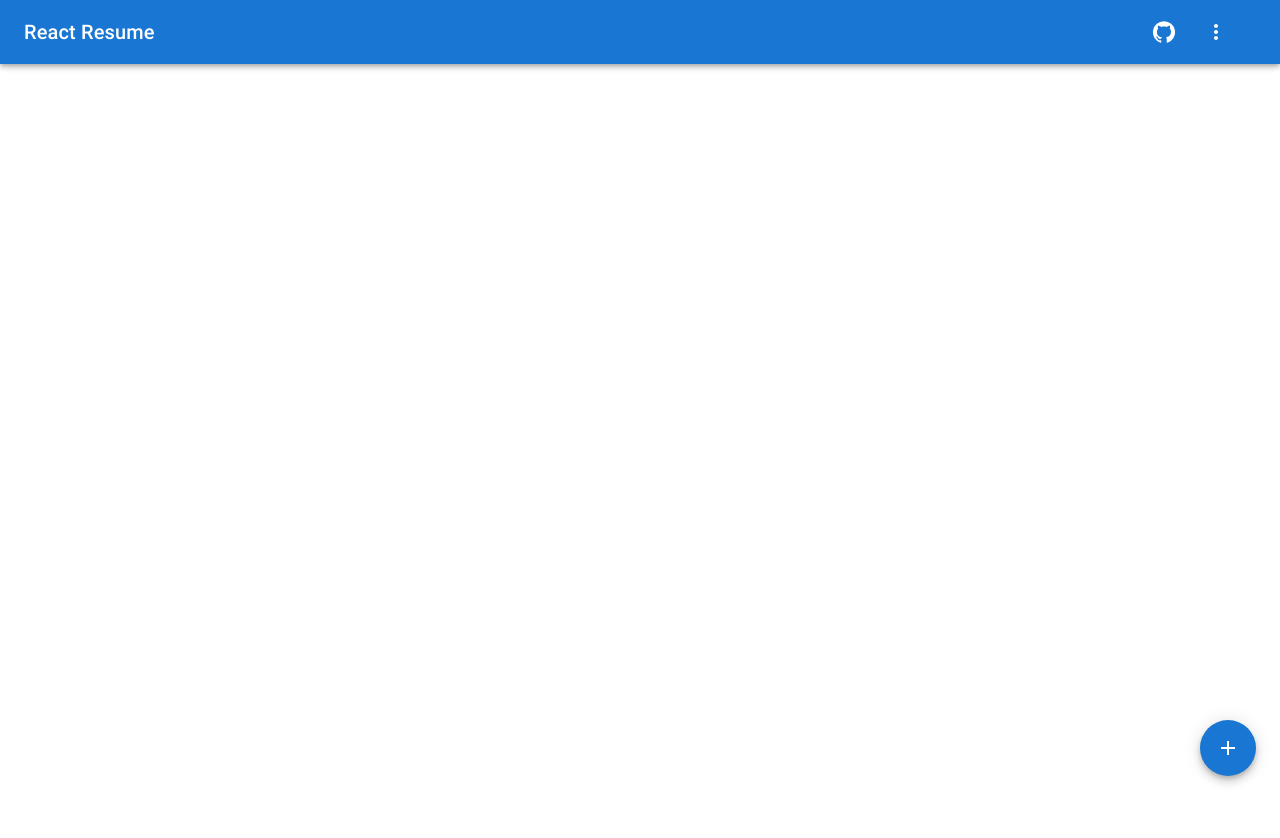
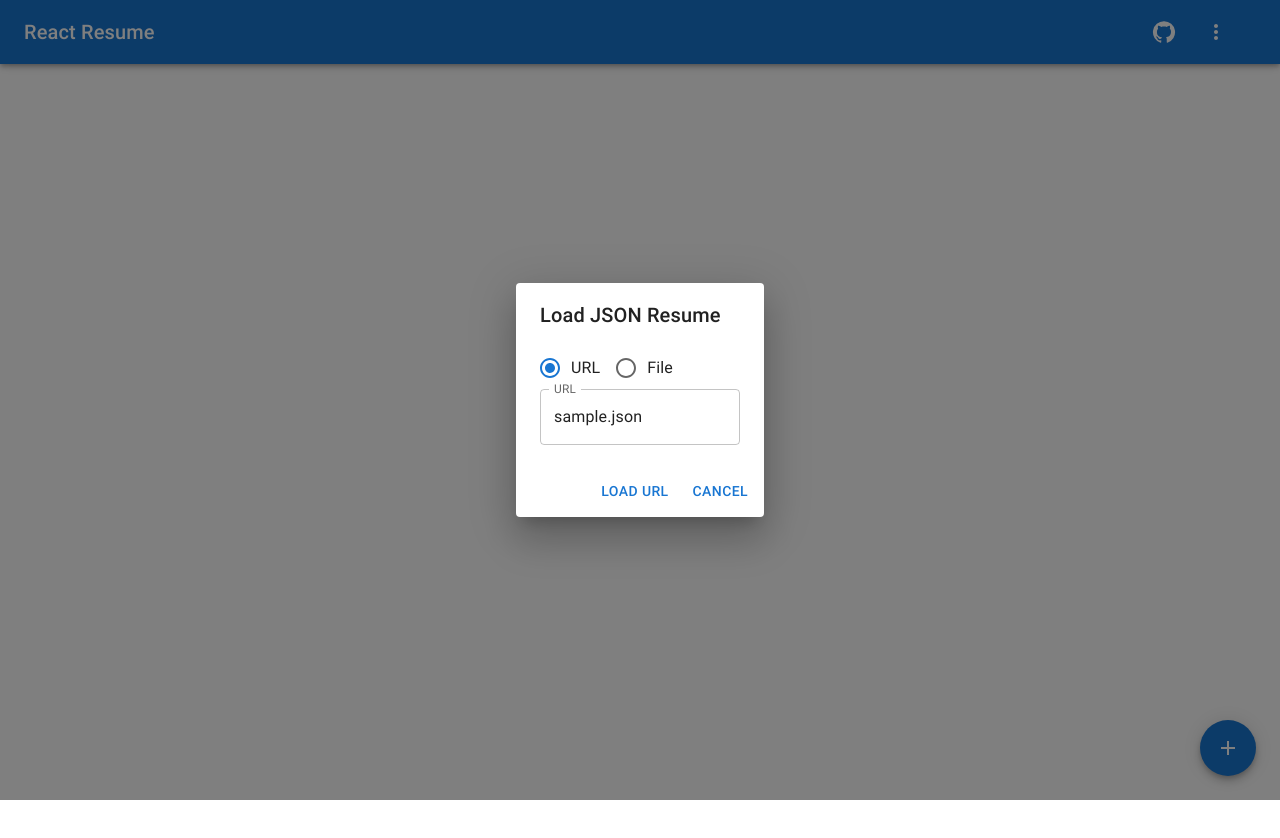
Before and after one commit to chrjl/reactresume, a React (Vite) app: page / in a window 1280 px wide. Shown: the top 838 px of the page. Built offline with nearby package versions, Linux system fonts and the light colour scheme; what @react-pdf/renderer would draw is missing.

Commit message:
fix: housekeeping

```diff
--- a/index.html
+++ b/index.html
@@ -2,7 +2,6 @@
 <html lang="en">
   <head>
     <meta charset="UTF-8" />
-    <link rel="icon" type="image/svg+xml" href="/vite.svg" />
     <meta
       name="viewport"
       content="width=device-width, initial-scale=1.0, maximum-scale=1.0, minimum-scale=1.0"
--- a/src/App.tsx
+++ b/src/App.tsx
@@ -41,7 +41,7 @@ function App() {
   const [isDocumentDialogOpen, setIsDocumentDialogOpen] = useState(false);
   const [isHeadingsDialogOpen, setIsHeadingsDialogOpen] = useState(false);
   const [isEditorDialogOpen, setIsEditorDialogOpen] = useState(false);
-  const [isDataDialogOpen, setIsDataDialogOpen] = useState(false);
+  const [isDataDialogOpen, setIsDataDialogOpen] = useState(true);
   const [jsonResume, setJsonResume] = useState({} as JSONResumeObject);
   const [documentOptions, setDocumentOptions] = useState<DocumentOptions>({
     spacing: 2,
--- a/src/components/DataDialog.tsx
+++ b/src/components/DataDialog.tsx
@@ -28,7 +28,7 @@ interface Props {
 export default function DataDialog({ open, handleClose, onAlert }: Props) {
   const [, setJsonResume] = useContext(DataContext);
 
-  const [source, setSource] = useState<'url' | 'file' | null>(null);
+  const [source, setSource] = useState<'url' | 'file' | null>('url');
   const [url, setUrl] = useState<string>('sample.json');
 
   const handleChangeSource = (e: React.ChangeEvent<HTMLInputElement>) => {
--- a/src/components/SpeedDial.tsx
+++ b/src/components/SpeedDial.tsx
@@ -1,5 +1,3 @@
-import { useState } from 'react';
-
 import Box from '@mui/material/Box';
 import SpeedDial from '@mui/material/SpeedDial';
 import SpeedDialIcon from '@mui/material/SpeedDialIcon';
```
